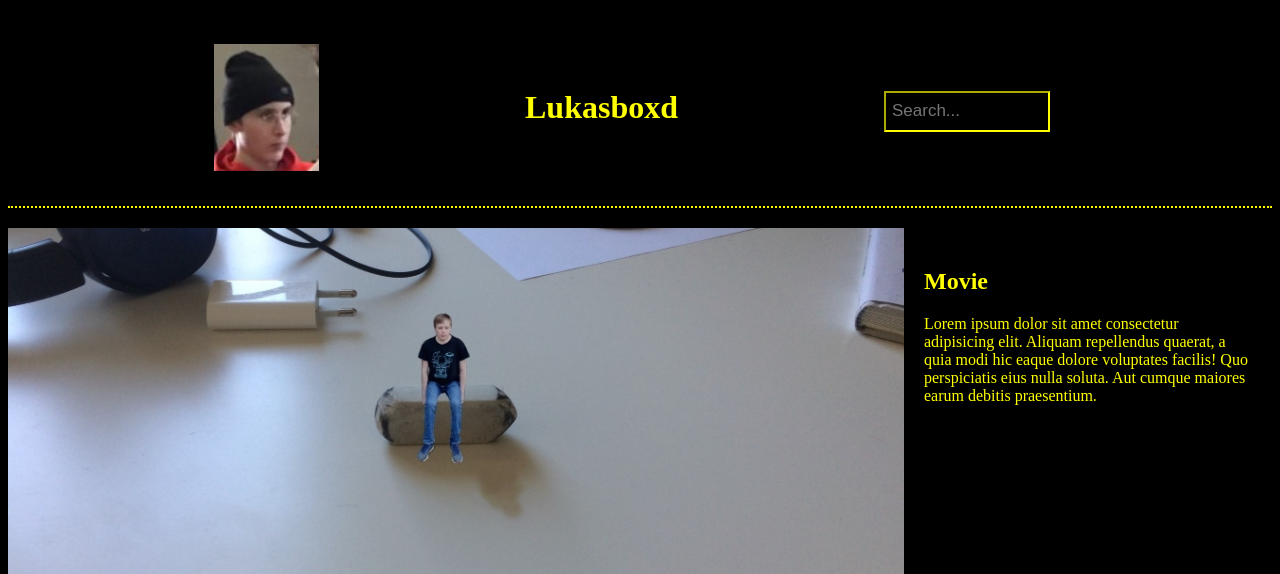
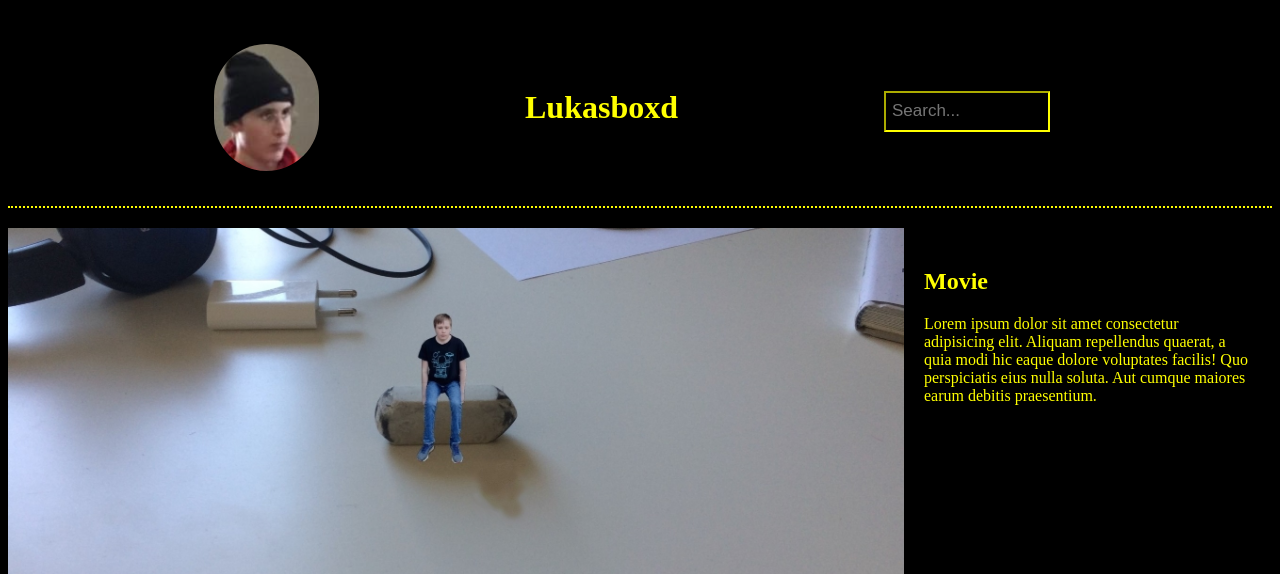
Before and after one commit to 0skarskiold/GA, a PHP site: page / in a window 1280 px wide. Shown: the top 574 px of the page. Run offline with PHP 8.4, Linux system fonts and the light colour scheme.

Commit message:
rundade bilden

```diff
--- a/css/style.css
+++ b/css/style.css
@@ -19,6 +19,10 @@ header{
     justify-content: space-evenly;
     align-items: center;
     border-bottom: 2px dotted yellow;
+}
+
+header img{
+    border-radius: 70px;
 }
 
 input{
```
